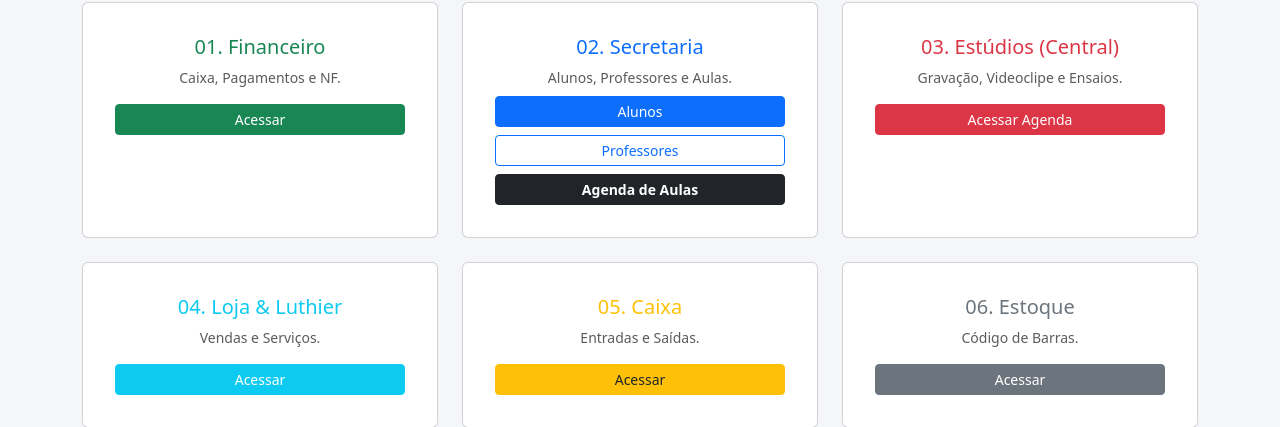
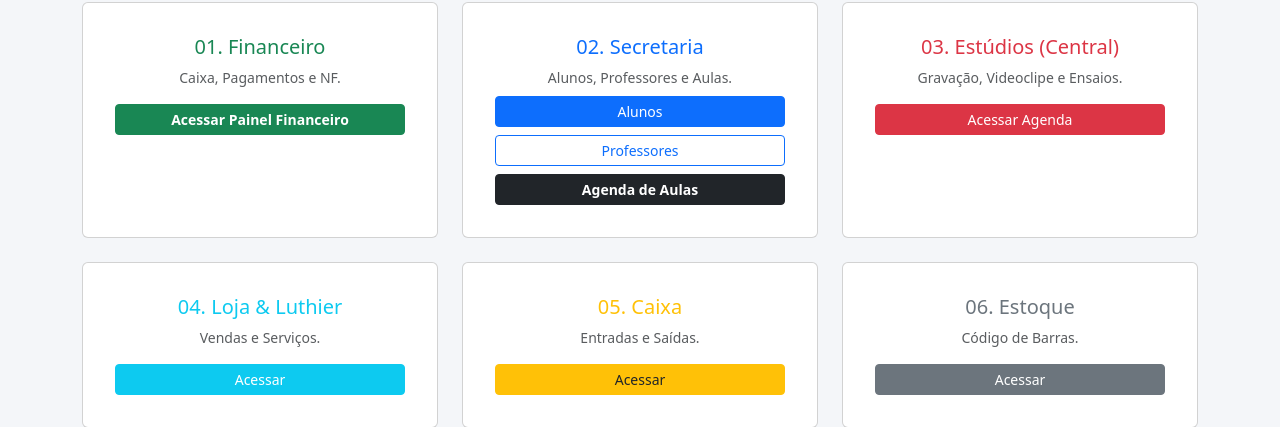
Before and after one commit to Casademusicacambuci/escola_musica, a Flask app: page /dashboard in a window 1280 px wide. Shown: the part 136-563 px from the top of the page. Run offline with Flask 3, Linux system fonts and the light colour scheme; the visitor is signed in with stand-in values (Sample User, id 1).

Commit message:
Update link to Financeiro panel in dashboard

```diff
--- a/templates/dashboard.html
+++ b/templates/dashboard.html
@@ -39,7 +39,7 @@
                     <div class="card-body">
                         <h5 class="card-title text-success">01. Financeiro</h5>
                         <p class="card-text text-muted small">Caixa, Pagamentos e NF.</p>
-                        <a href="#" class="btn btn-success btn-sm w-100 {% if role != 'admin' %} disabled {% endif %}">Acessar</a>
+                        <a href="/financeiro" class="btn btn-success btn-sm w-100 fw-bold {% if role != 'admin' %} disabled {% endif %}">Acessar Painel Financeiro</a>
                     </div>
                 </div>
             </div>
```
